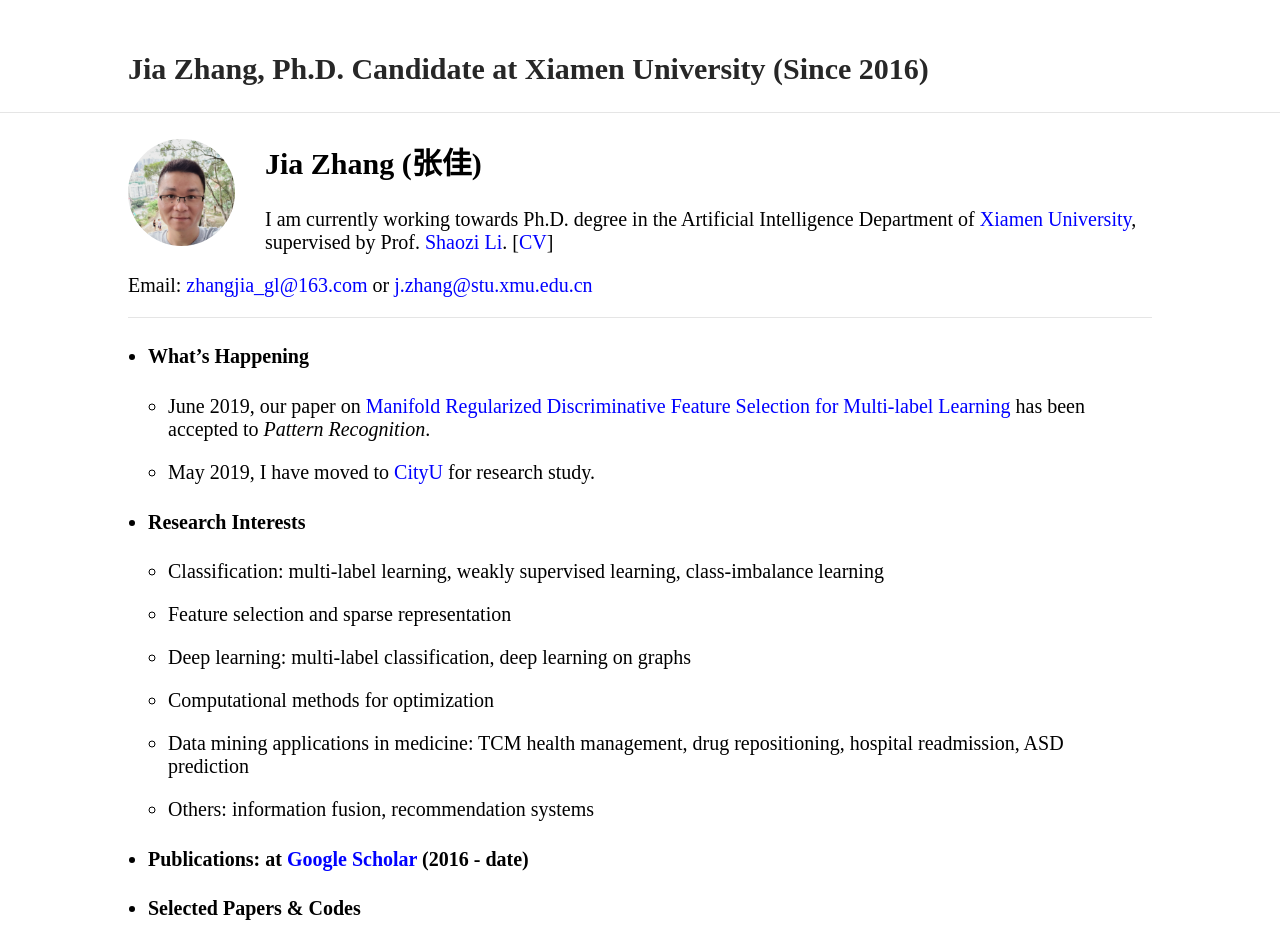
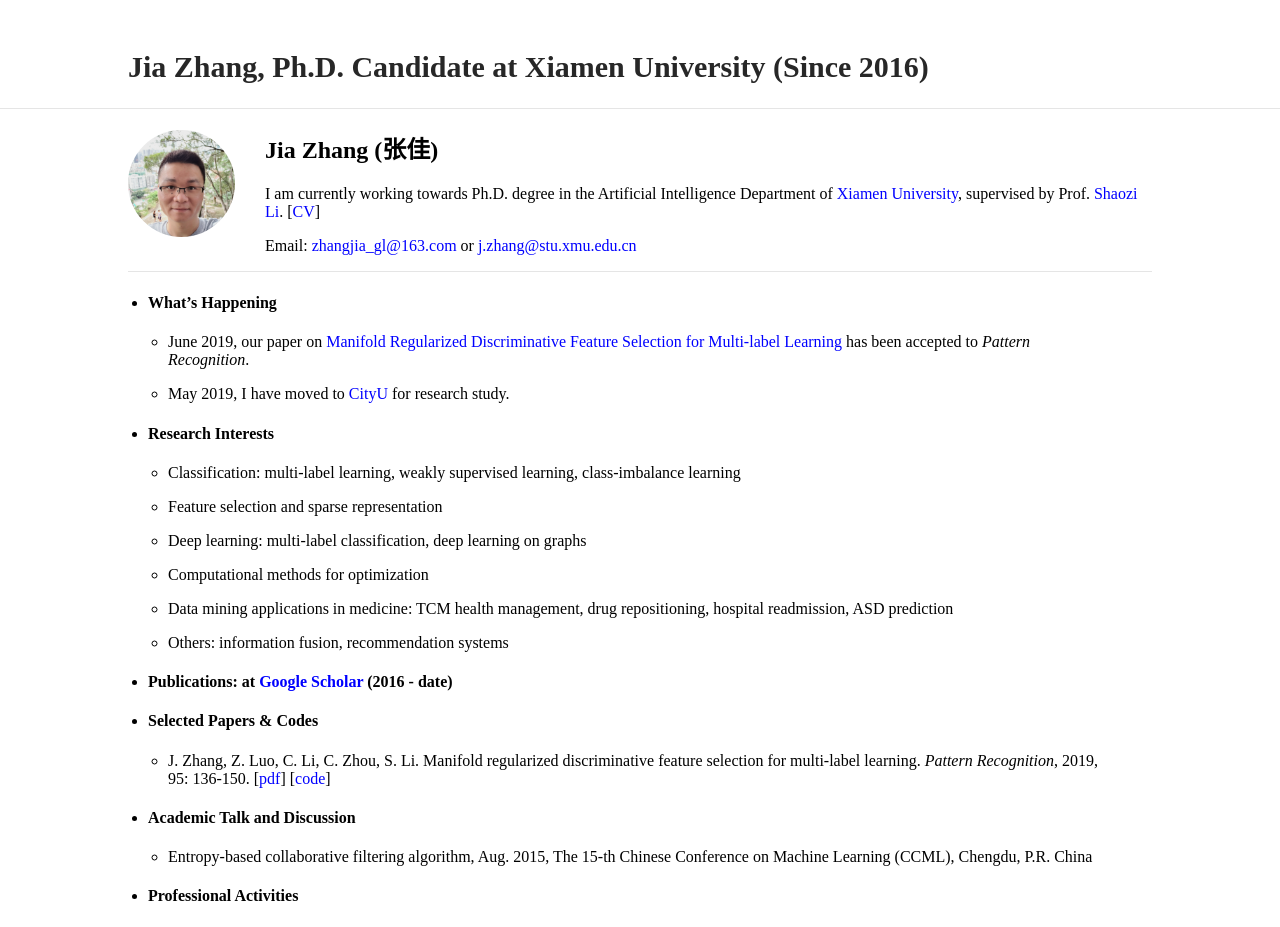
Before and after one commit to jiazhang-ml/jiazhang-ml.github.io, a Jekyll site: the page built from index.md, in a window 1280 px wide. Shown: the top 927 px of the page. Built offline with Jekyll 4.4.1, drawn with Linux system fonts in a browser that asks for light colours.

Commit message:
Update _style.scss

```diff
--- a/_sass/_style.scss
+++ b/_sass/_style.scss
@@ -12,9 +12,7 @@ html {
 body {
     margin: 0;
     font-family:"Times New Roman";
-    padding-top: 0.1em;
-    padding-bottom: 0.1em;
-    font-size: 125%;
+    font-size: 100%;
     height: 100%;
 }
 a {
```
